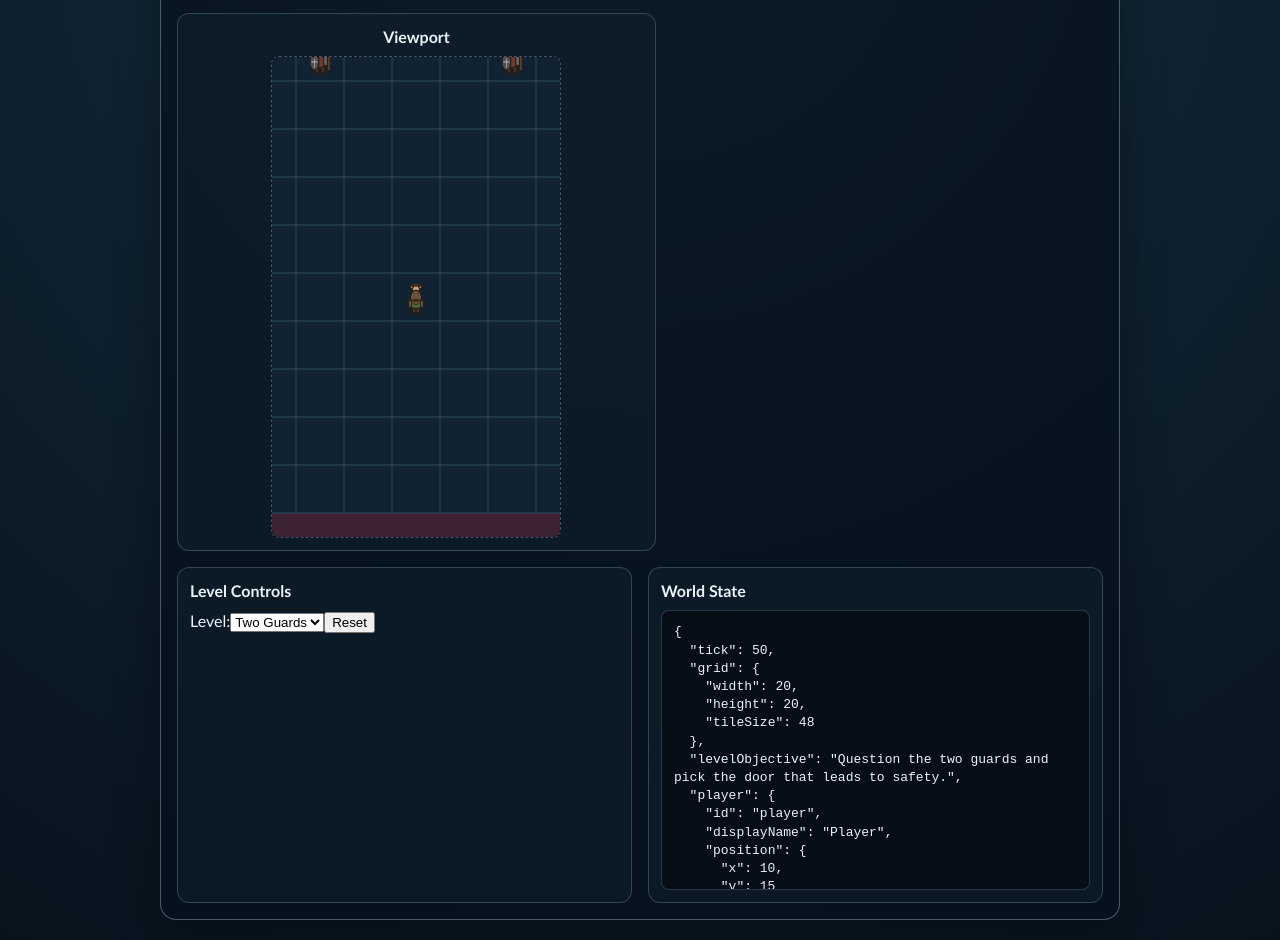
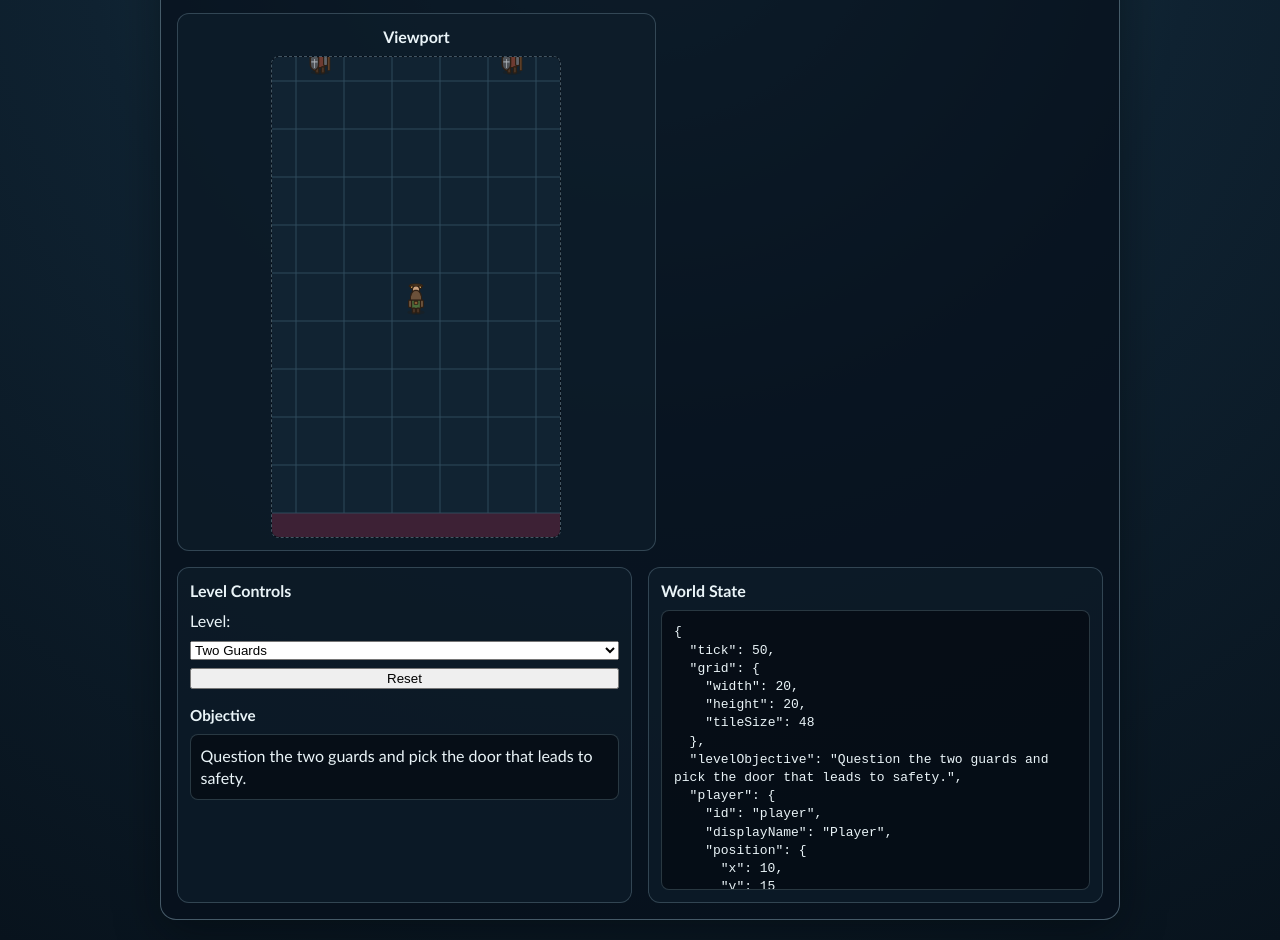
Before and after one commit to gersseba/guard_game, a website built with Vite: page index.html in a window 1280 px wide. Shown: the part 124-1064 px from the top of the page. Built offline with nearby package versions, Linux system fonts and the light colour scheme; no server answers; animation ran at ten frames a second.

Commit message:
#104 render per-level objective text in runtime UI

```diff
--- a/src/main.ts
+++ b/src/main.ts
@@ -191,6 +191,7 @@ const startRuntime = async (): Promise<void> => {
         .then((newState) => {
           world.resetToState(newState);
           levelUi.setSelectedLevel(levelId);
+          levelUi.setLevelObjective(newState.levelObjective);
           outcomeOverlay.hide();
           levelOutcomeShown = false;
         })
@@ -204,6 +205,7 @@ const startRuntime = async (): Promise<void> => {
       fetchAndLoadLevel(levelUrl)
         .then((newState) => {
           world.resetToState(newState);
+          levelUi.setLevelObjective(newState.levelObjective);
           outcomeOverlay.hide();
           levelOutcomeShown = false;
         })
@@ -229,6 +231,7 @@ const startRuntime = async (): Promise<void> => {
         levelUi.setSelectedLevel(defaultLevel.id);
         return fetchAndLoadLevel(`${LEVELS_BASE_URL}/${defaultLevel.id}.json`).then((newState) => {
           world.resetToState(newState);
+          levelUi.setLevelObjective(newState.levelObjective);
         });
       }
 
--- a/src/render/levelUi.ts
+++ b/src/render/levelUi.ts
@@ -10,6 +10,8 @@ export interface LevelUiHandle {
   populateLevels(levels: LevelEntry[]): void;
   /** Reflect the currently active level id in the dropdown (without triggering onLevelSelect). */
   setSelectedLevel(levelId: string): void;
+  /** Display the active level objective text in the runtime controls area. */
+  setLevelObjective(objective: string): void;
 }
 
 /**
@@ -38,6 +40,14 @@ export function createLevelUi(container: HTMLElement, callbacks: LevelUiCallback
   resetButton.textContent = 'Reset';
   resetButton.disabled = true;
 
+  const objectiveHeading = document.createElement('h3');
+  objectiveHeading.className = 'level-ui-objective-title';
+  objectiveHeading.textContent = 'Objective';
+
+  const objectiveText = document.createElement('p');
+  objectiveText.className = 'level-ui-objective-text';
+  objectiveText.textContent = 'Load a level to view its objective.';
+
   select.addEventListener('change', () => {
     const selectedId = select.value;
     if (selectedId) {
@@ -52,6 +62,8 @@ export function createLevelUi(container: HTMLElement, callbacks: LevelUiCallback
   wrapper.appendChild(label);
   wrapper.appendChild(select);
   wrapper.appendChild(resetButton);
+  wrapper.appendChild(objectiveHeading);
+  wrapper.appendChild(objectiveText);
   container.appendChild(wrapper);
 
   return {
@@ -85,5 +97,9 @@ export function createLevelUi(container: HTMLElement, callbacks: LevelUiCallback
     setSelectedLevel(levelId: string): void {
       select.value = levelId;
     },
+
+    setLevelObjective(objective: string): void {
+      objectiveText.textContent = objective;
+    },
   };
 }
--- a/src/style.css
+++ b/src/style.css
@@ -139,6 +139,25 @@ body {
   border-radius: 0.5rem;
   border: 1px solid rgba(187, 224, 239, 0.2);
   background: rgba(5, 10, 18, 0.75);
+}
+
+.level-ui {
+  display: grid;
+  gap: 0.5rem;
+}
+
+.level-ui-objective-title {
+  margin: 0.5rem 0 0;
+  font-size: 0.95rem;
+}
+
+.level-ui-objective-text {
+  margin: 0;
+  padding: 0.6rem;
+  border-radius: 0.5rem;
+  border: 1px solid rgba(187, 224, 239, 0.2);
+  background: rgba(5, 10, 18, 0.7);
+  min-height: 3.2rem;
 }
 
 /* Chat Modal Styles */
```
Also changed, not shown: docs/TYPES_REFERENCE.md (+2 -0 lines), docs/WORLD_LAYER.md (+2 -1 lines), src/render/levelUi.test.ts (+14 -0 lines).
